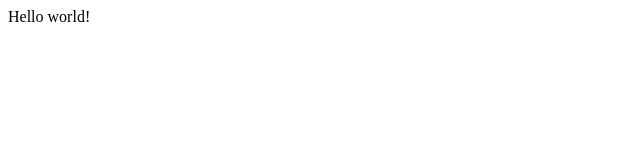
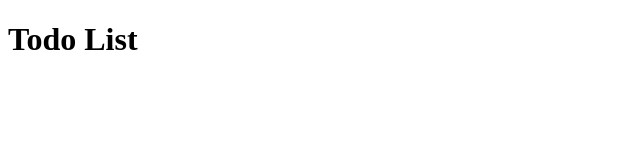
Before and after one commit to MohammadMahmoodM/12C-jamstack-todo, a Gatsby site: page / in a window 1280 px wide. Shown: the whole page, without its empty margins (0-640 px from the left). Built offline with nearby package versions, Linux system fonts and the light colour scheme; Gatsby itself is replaced by a stand-in of ours.

Commit message:
added tailwindcss created todolist component

```diff
--- a/package.json
+++ b/package.json
@@ -21,7 +21,8 @@
     "react-dom": "^18.1.0"
   },
   "devDependencies": {
-    "prettier": "^2.7.1"
+    "prettier": "^2.7.1",
+    "tailwindcss": "^3.1.8"
   },
   "repository": {
     "type": "git",
--- /dev/null
+++ b/src/input.css
@@ -0,0 +1,3 @@
+@tailwind base;
+@tailwind components;
+@tailwind utilities;
--- /dev/null
+++ b/src/pages/components/Todolist/index.js
@@ -0,0 +1,13 @@
+import React from "react";
+
+//  Todo List
+
+const Todolist = () => {
+    return (
+        <div>
+            <h1>Todo List</h1>
+        </div>
+    )
+}
+
+export default Todolist;
--- a/src/pages/index.js
+++ b/src/pages/index.js
@@ -1,5 +1,6 @@
-import React from "react"
+import React from 'react';
+import Todolist from './components/Todolist';
 
-export default function Home() {
-  return <div>Hello world!</div>
+export default function Home(){
+    return <Todolist/>
 }
```
Also changed, not shown: tailwind.config.js (added, +8 -0 lines), README.md, src/styles/allStyles.css (added), src/styles/styles.css (added), 2 other files.
